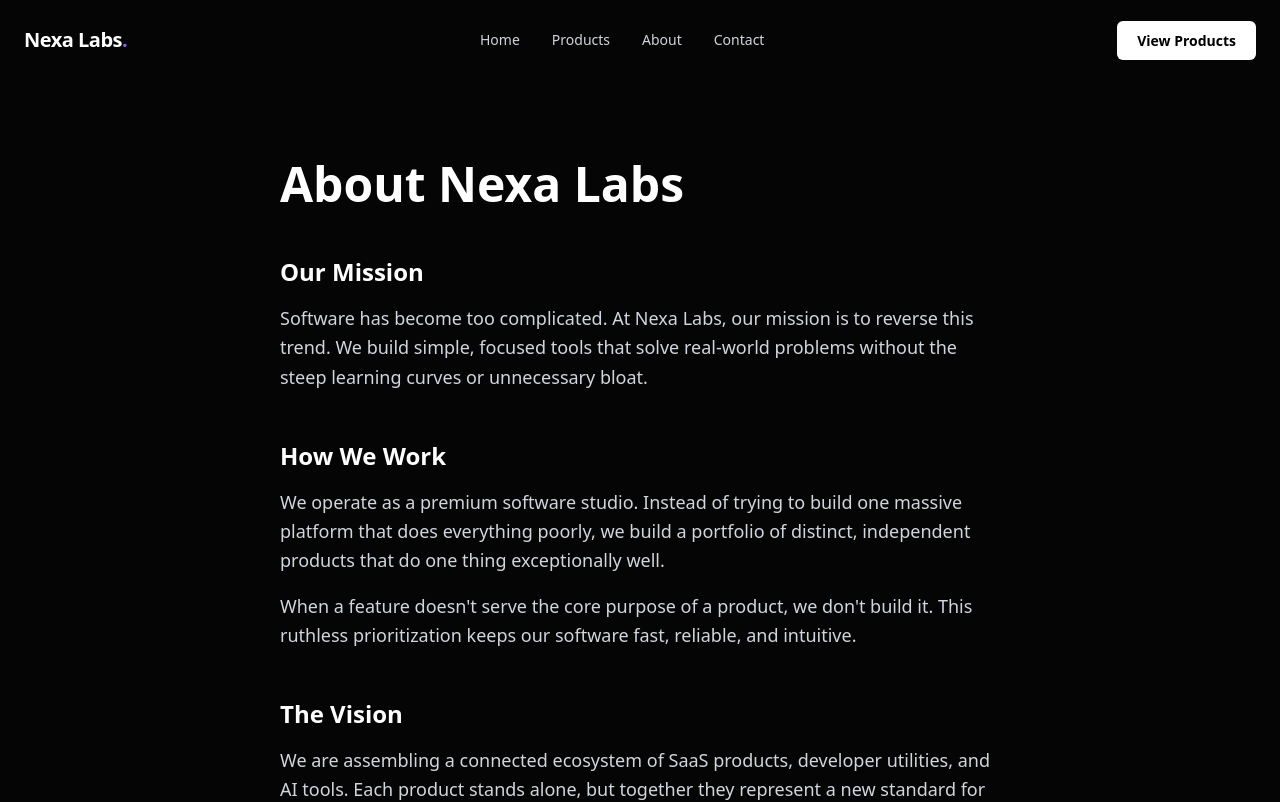
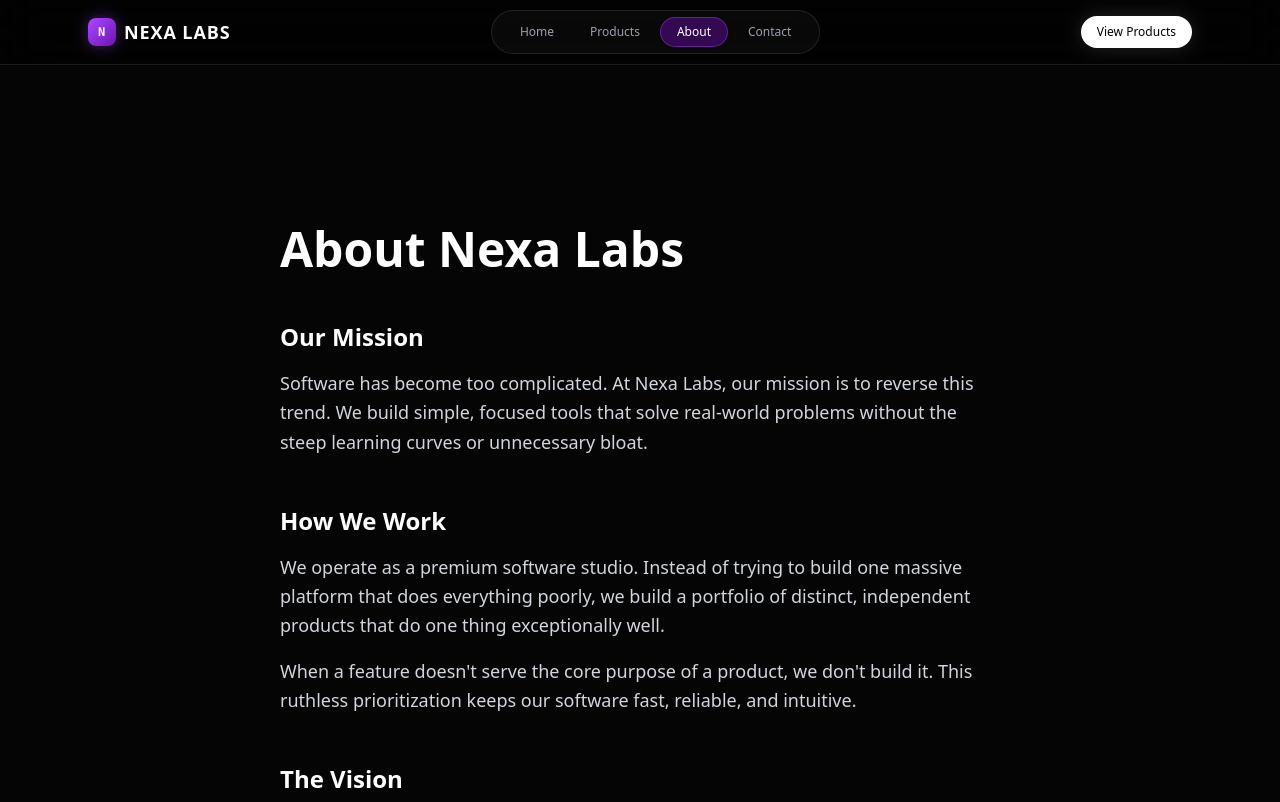
Before and after one commit to kev236/Nexa-labs, a Next.js app: page /about in a window 1280 px wide. Shown: the top 802 px of the page. Built offline with nearby package versions, Linux system fonts and the light colour scheme.

Commit message:
Upgrade UI/UX with glassmorphism, background glow, and futuristic card styling

```diff
--- /dev/null
+++ b/app/[slug]/page.tsx
@@ -0,0 +1,29 @@
+import { client } from '@/lib/sanity'
+import { notFound } from 'next/navigation'
+
+export async function generateStaticParams() {
+  const pages = await client.fetch(`*[_type == "legal"]{ "slug": slug.current }`)
+  return pages.map((page: { slug: string }) => ({ slug: page.slug }))
+}
+
+export default async function LegalPage({ params }: { params: Promise<{ slug: string }> }) {
+  const { slug } = await params
+  const page = await client.fetch(
+    `*[_type == "legal" && slug.current == $slug][0]{ title, lastUpdated, content }`,
+    { slug }
+  )
+
+  if (!page) notFound()
+
+  return (
+    <main className="max-w-3xl mx-auto px-6 py-20 text-gray-300">
+      <h1 className="text-4xl font-bold text-white mb-2">{page.title}</h1>
+      {page.lastUpdated && (
+        <p className="text-xs text-gray-500 mb-8">Laatst bijgewerkt: {page.lastUpdated}</p>
+      )}
+      <div className="prose prose-invert max-w-none">
+        {/* Render Sanity block content here or standard paragraphs */}
+      </div>
+    </main>
+  )
+}
--- /dev/null
+++ b/components/BackgroundGlow.tsx
@@ -0,0 +1,14 @@
+export default function BackgroundGlow() {
+  return (
+    <div className="fixed inset-0 pointer-events-none z-[-1] overflow-hidden">
+      {/* Radial Gradient Glows */}
+      <div className="absolute top-0 left-1/2 -translate-x-1/2 w-[1000px] h-[500px] bg-purple-600/10 blur-[130px] rounded-full" />
+      <div className="absolute top-[40%] right-[-10%] w-[600px] h-[600px] bg-purple-900/10 blur-[150px] rounded-full" />
+
+      {/* Cyber Grid Overlay */}
+      <div
+        className="absolute inset-0 bg-[linear-gradient(to_right,#ffffff05_1px,transparent_1px),linear-gradient(to_bottom,#ffffff05_1px,transparent_1px)] bg-[size:4rem_4rem] [mask-image:radial-gradient(ellipse_60%_50%_at_50%_0%,#000_70%,transparent_100%)]"
+      />
+    </div>
+  )
+}
--- a/components/Navbar.tsx
+++ b/components/Navbar.tsx
@@ -1,66 +1,57 @@
-"use client";
+'use client'
 
-import { useState, useEffect } from "react";
-import Link from "next/link";
-import { Menu, X } from "lucide-react";
-import { motion, AnimatePresence } from "framer-motion";
+import Link from 'next/link'
+import { usePathname } from 'next/navigation'
 
 export default function Navbar() {
-  const [isScrolled, setIsScrolled] = useState(false);
-  const [mobileMenuOpen, setMobileMenuOpen] = useState(false);
+  const pathname = usePathname()
 
-  useEffect(() => {
-    const handleScroll = () => setIsScrolled(window.scrollY > 20);
-    window.addEventListener("scroll", handleScroll);
-    return () => window.removeEventListener("scroll", handleScroll);
-  }, []);
+  const navLinks = [
+    { name: 'Home', href: '/' },
+    { name: 'Products', href: '/products' },
+    { name: 'About', href: '/about' },
+    { name: 'Contact', href: '/contact' },
+  ]
 
   return (
-    <header className={`fixed top-0 left-0 right-0 z-50 transition-all duration-300 ${isScrolled ? "bg-background/70 backdrop-blur-md border-b border-surfaceBorder" : "bg-transparent"}`}>
-      <div className="max-w-7xl mx-auto px-6 h-20 flex items-center justify-between">
-        <Link href="/" className="font-bold text-xl tracking-tight">
-          Nexa Labs<span className="text-accent">.</span>
+    <header className="sticky top-0 z-50 w-full backdrop-blur-xl bg-black/60 border-b border-white/10 transition-all">
+      <div className="max-w-6xl mx-auto px-6 h-16 flex items-center justify-between">
+        {/* Logo */}
+        <Link href="/" className="flex items-center gap-2 font-bold text-white tracking-wider text-lg">
+          <div className="w-7 h-7 rounded-lg bg-gradient-to-br from-purple-500 to-purple-800 flex items-center justify-center text-xs font-mono text-white shadow-[0_0_15px_rgba(168,85,247,0.4)]">
+            N
+          </div>
+          NEXA LABS
         </Link>
 
-        {/* Desktop Nav */}
-        <nav className="hidden md:flex items-center gap-8 text-sm font-medium text-gray-300">
-          <Link href="/" className="hover:text-white transition-colors">Home</Link>
-          <Link href="/products" className="hover:text-white transition-colors">Products</Link>
-          <Link href="/about" className="hover:text-white transition-colors">About</Link>
-          <Link href="/contact" className="hover:text-white transition-colors">Contact</Link>
+        {/* Navigation Links */}
+        <nav className="hidden md:flex items-center gap-1 bg-white/[0.03] border border-white/10 px-3 py-1.5 rounded-full backdrop-blur-md">
+          {navLinks.map((link) => {
+            const isActive = pathname === link.href
+            return (
+              <Link
+                key={link.href}
+                href={link.href}
+                className={`px-4 py-1.5 text-xs font-medium rounded-full transition-all ${
+                  isActive
+                    ? 'bg-purple-600/30 text-white border border-purple-500/40 shadow-sm'
+                    : 'text-gray-400 hover:text-white hover:bg-white/5'
+                }`}
+              >
+                {link.name}
+              </Link>
+            )
+          })}
         </nav>
 
-        <div className="hidden md:block">
-          <Link href="/products" className="bg-white text-black px-5 py-2.5 rounded-md text-sm font-semibold hover:bg-gray-200 transition-colors">
-            View Products
-          </Link>
-        </div>
-
-        {/* Mobile Toggle */}
-        <button className="md:hidden text-white" onClick={() => setMobileMenuOpen(!mobileMenuOpen)}>
-          {mobileMenuOpen ? <X /> : <Menu />}
-        </button>
+        {/* CTA Button */}
+        <Link
+          href="/products"
+          className="hidden sm:inline-flex text-xs font-medium bg-white text-black hover:bg-gray-200 px-4 py-2 rounded-full transition-all shadow-[0_0_20px_rgba(255,255,255,0.15)] hover:shadow-[0_0_25px_rgba(255,255,255,0.3)]"
+        >
+          View Products
+        </Link>
       </div>
-
-      {/* Mobile Menu */}
-      <AnimatePresence>
-        {mobileMenuOpen && (
-          <motion.div
-            initial={{ opacity: 0, y: -20 }}
-            animate={{ opacity: 1, y: 0 }}
-            exit={{ opacity: 0, y: -20 }}
-            className="md:hidden absolute top-20 left-0 right-0 bg-surface border-b border-surfaceBorder px-6 py-4 flex flex-col gap-4"
-          >
-            <Link href="/" onClick={() => setMobileMenuOpen(false)}>Home</Link>
-            <Link href="/products" onClick={() => setMobileMenuOpen(false)}>Products</Link>
-            <Link href="/about" onClick={() => setMobileMenuOpen(false)}>About</Link>
-            <Link href="/contact" onClick={() => setMobileMenuOpen(false)}>Contact</Link>
-            <Link href="/products" onClick={() => setMobileMenuOpen(false)} className="bg-white text-black px-4 py-2 rounded-md text-sm font-semibold text-center mt-2">
-              View Products
-            </Link>
-          </motion.div>
-        )}
-      </AnimatePresence>
     </header>
-  );
+  )
 }
--- a/components/ProductCard.tsx
+++ b/components/ProductCard.tsx
@@ -10,19 +10,54 @@ export default function ProductCard({ product }: ProductCardProps) {
   const iconName = product.iconName || 'Activity'
   const IconComponent = (Icons as Record<string, any>)[iconName] || Icons.Activity
 
+  const isComingSoon = product.status === 'coming-soon' || product.status === 'beta'
+
   return (
-    <div className="border border-gray-800 rounded-xl p-6 bg-gray-900/50">
-      <div className="flex items-center space-x-3 mb-4">
-        <IconComponent className="w-6 h-6 text-blue-500" />
-        <h3 className="text-xl font-bold text-white">{product.name}</h3>
+    <div className="group relative rounded-2xl border border-white/10 bg-white/[0.02] p-7 backdrop-blur-md transition-all duration-300 hover:border-purple-500/50 hover:bg-white/[0.04] hover:shadow-[0_0_30px_rgba(168,85,247,0.15)] flex flex-col justify-between h-full">
+      {/* Top Ambient Highlight */}
+      <div className="absolute top-0 left-6 right-6 h-[1px] bg-gradient-to-r from-transparent via-purple-500/40 to-transparent opacity-0 transition-opacity duration-300 group-hover:opacity-100" />
+
+      <div>
+        {/* Header with Icon and Status Badge */}
+        <div className="flex items-center justify-between mb-6">
+          <div className="p-3 rounded-xl border border-purple-500/20 bg-purple-950/30 text-purple-400 group-hover:scale-105 group-hover:border-purple-500/40 transition-all">
+            <IconComponent className="w-5 h-5" />
+          </div>
+
+          <span
+            className={`text-[10px] font-mono tracking-widest uppercase px-2.5 py-1 rounded-full border ${
+              isComingSoon
+                ? 'border-purple-500/30 bg-purple-500/10 text-purple-300'
+                : 'border-emerald-500/30 bg-emerald-500/10 text-emerald-400'
+            }`}
+          >
+            ● {product.status || 'Live'}
+          </span>
+        </div>
+
+        {/* Title & Description */}
+        <h3 className="text-xl font-semibold text-white tracking-tight group-hover:text-purple-300 transition-colors">
+          {product.name}
+        </h3>
+        <p className="text-gray-400 text-sm mt-2.5 leading-relaxed">
+          {product.description}
+        </p>
       </div>
-      <p className="text-gray-400 text-sm mb-4">{product.description}</p>
-      <Link
-        href={`/products/${product.slug}`}
-        className="text-blue-400 text-sm font-medium hover:underline"
-      >
-        Bekijk product →
-      </Link>
+
+      {/* Action Footer */}
+      <div className="mt-8 pt-4 border-t border-white/5 flex items-center justify-between text-xs font-medium">
+        <span className="text-gray-400 font-mono">
+          {product.price ? `€${product.price}` : 'Ecosystem'}
+        </span>
+
+        <Link
+          href={`/products/${product.slug}`}
+          className="text-white flex items-center gap-1.5 group/link hover:text-purple-400 transition-colors"
+        >
+          Bekijk product
+          <span className="transition-transform group-hover/link:translate-x-1">→</span>
+        </Link>
+      </div>
     </div>
   )
 }
```
